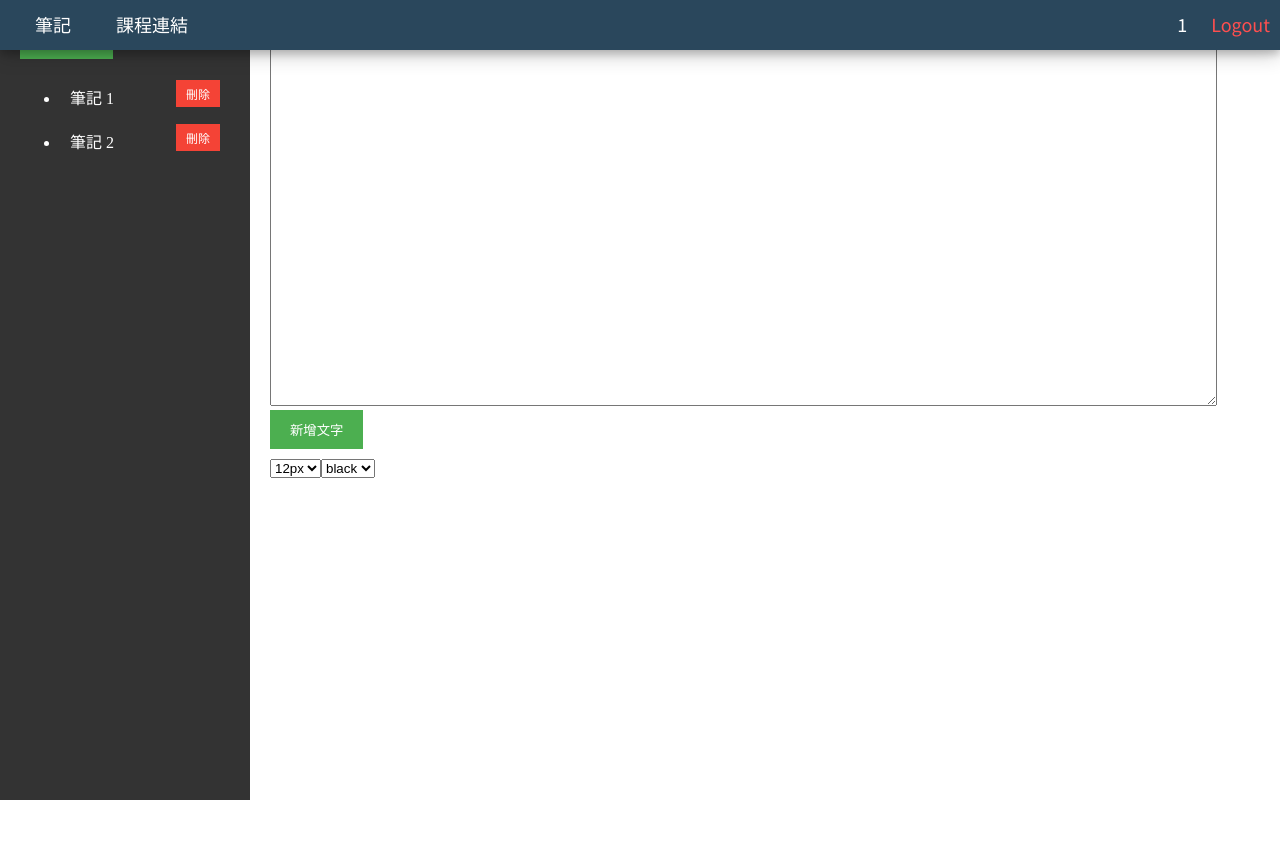
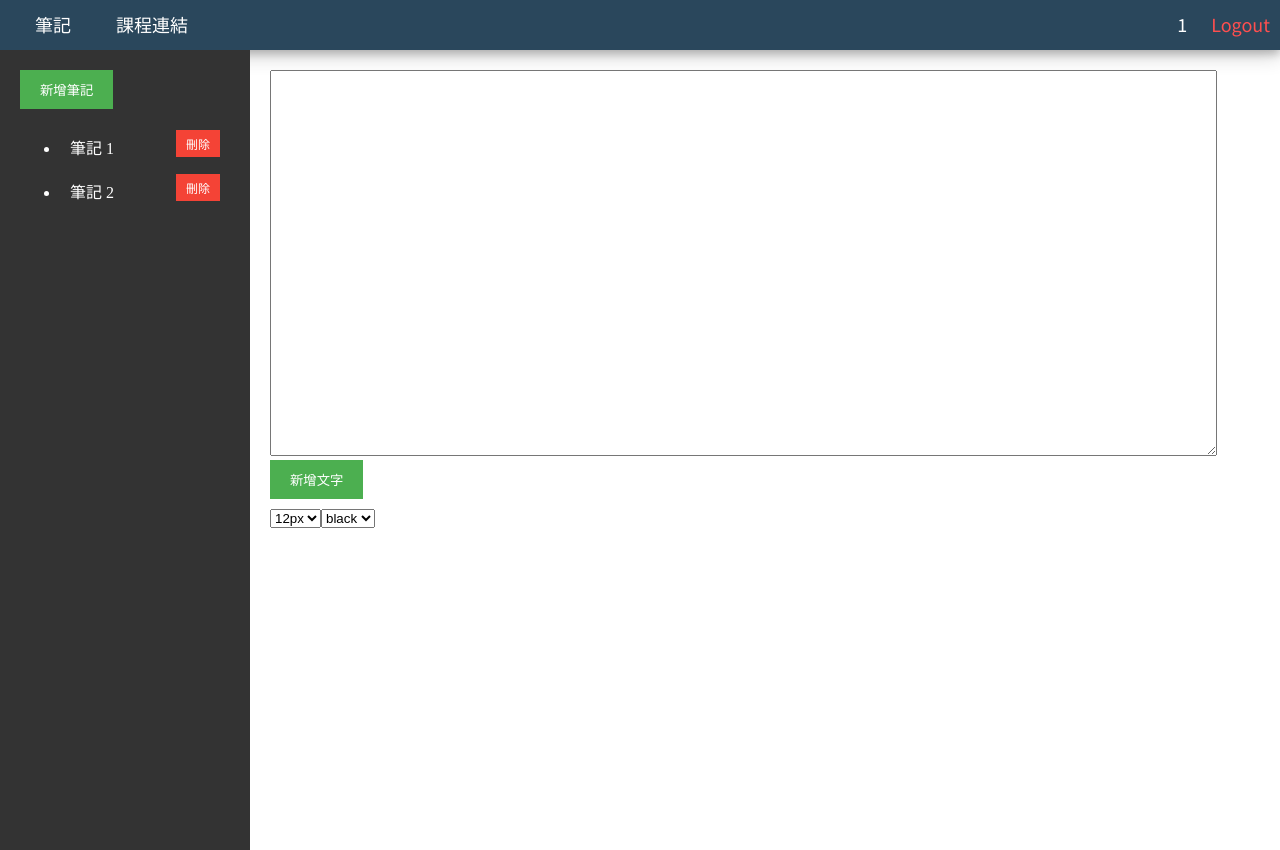
Before and after one commit to Jason5564/EndofTerm, a PHP site: page / in a window 1280 px wide. Before the commit the page ends 800 px from the top, so only its background shows below. Run offline with PHP 8.4, Linux system fonts and the light colour scheme; the visitor is signed in with stand-in values (Sample User, id 1).

Commit message:
style update 6

```diff
--- a/index.php
+++ b/index.php
@@ -23,7 +23,7 @@ include "conn.php";
 </head>
 
 <body>
-<nav class="navbar" style="position: fixed; ">
+<div class="navbar">
     <div class="menuBtn" style="margin-left: 25px;">
         <a href="index.php">筆記</a>
     </div>
@@ -36,7 +36,8 @@ include "conn.php";
         <a><?php echo $_SESSION['id']; ?></a>
         <a href="Logout.php" style="color: #ff4f4f">Logout</a>
     </div>
-</nav>
+</div>
+
 <div class="content">
     <div class="sidebar">
         <div class="note-list">
```
